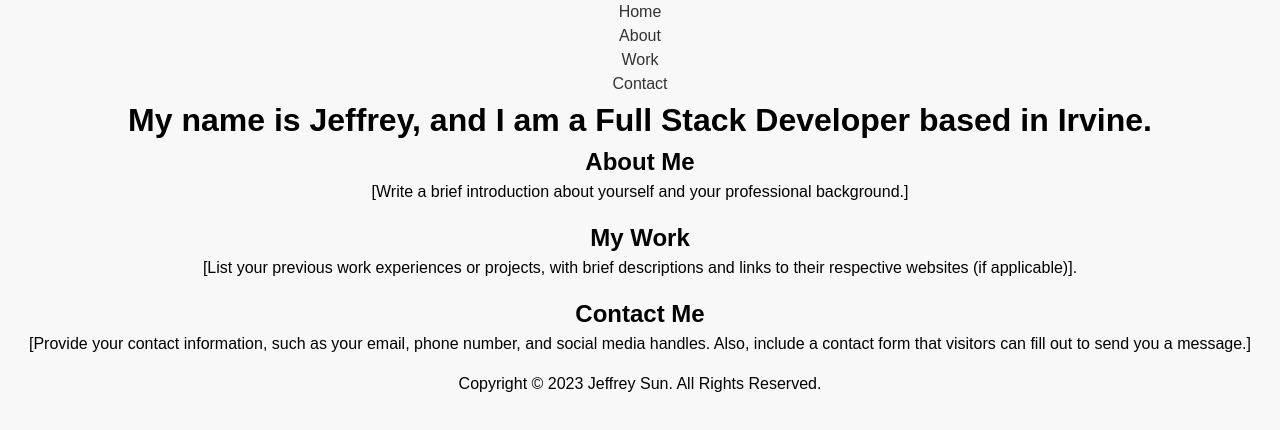
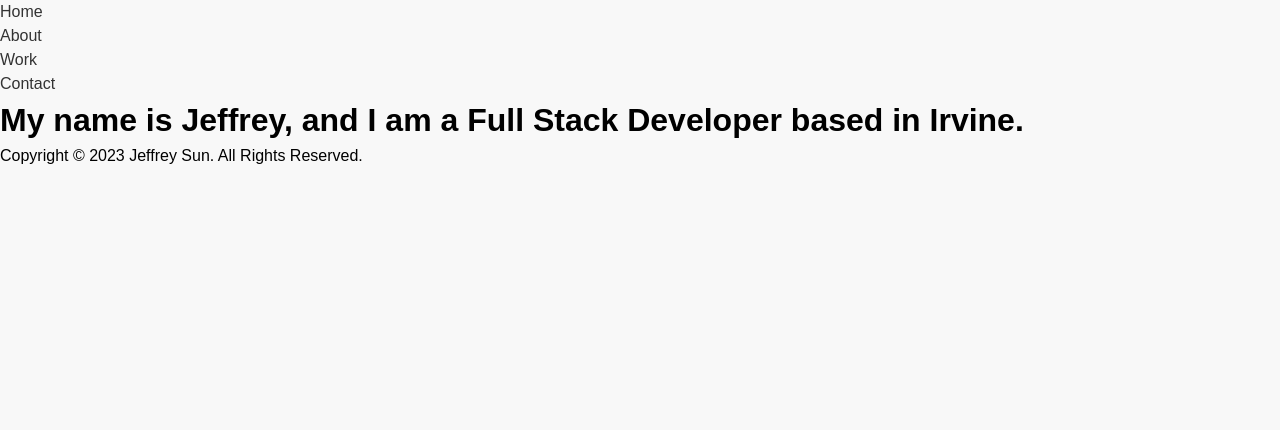
Before and after one commit to jffsun/portfolio-app, a React (Create React App) app: page / in a window 1280 px wide. Shown: the top 430 px of the page. Built offline with nearby package versions, Linux system fonts and the light colour scheme.

Commit message:
React-router-dom added to app.js to correspond URL path to component

```diff
--- a/src/App.js
+++ b/src/App.js
@@ -1,4 +1,6 @@
 import React from 'react';
+import { BrowserRouter as Router, Switch, Route } from 'react-router-dom';
+
 import './App.css';
 import Header from './components/Header';
 import Home from './components/Home';
@@ -9,14 +11,17 @@ import Footer from './components/Footer';
 
 function App() {
   return (
-    <div className="App">
-      <Header />
-      <Home />
-      <About />
-      <Work />
-      <Contact />
+
+    <Router>
+       <Header />
+        <Switch>
+          <Route exact path="/" component={Home} />
+          <Route path="/about" component={About} />
+          <Route path="/work" component={Work} />
+          <Route path="/contact" component={Contact} />
+        </Switch>
       <Footer />
-    </div>
+    </Router>
   );
 }
 
```
